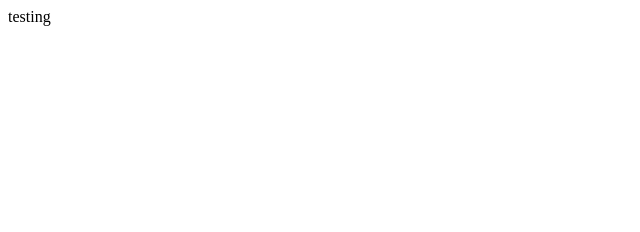
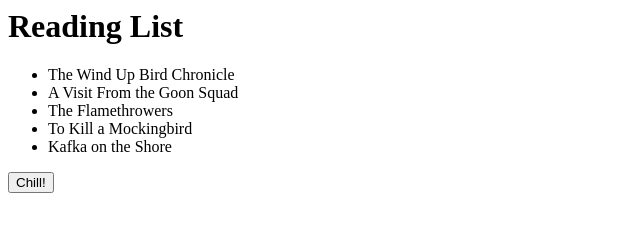
Before and after one commit to jevaidya/mstu5003, a plain HTML site: page index.html in a window 1280 px wide. Shown: the whole page, without its empty margins (0-640 px from the left). Drawn offline with Linux system fonts and the light colour scheme.

Commit message:
Update index.html

```diff
--- a/index.html
+++ b/index.html
@@ -1 +1,11 @@
-<p>testing</p>
+<h1>Reading List</h1>
+
+<ul class="list">
+  <li class="current">The Wind Up Bird Chronicle</li>
+  <li class="current">A Visit From the Goon Squad</li>
+  <li id="next">The Flamethrowers</li>
+  <li>To Kill a Mockingbird</li>
+  <li>Kafka on the Shore</li>
+</ul>
+
+<button id="chill">Chill!</button>
```
